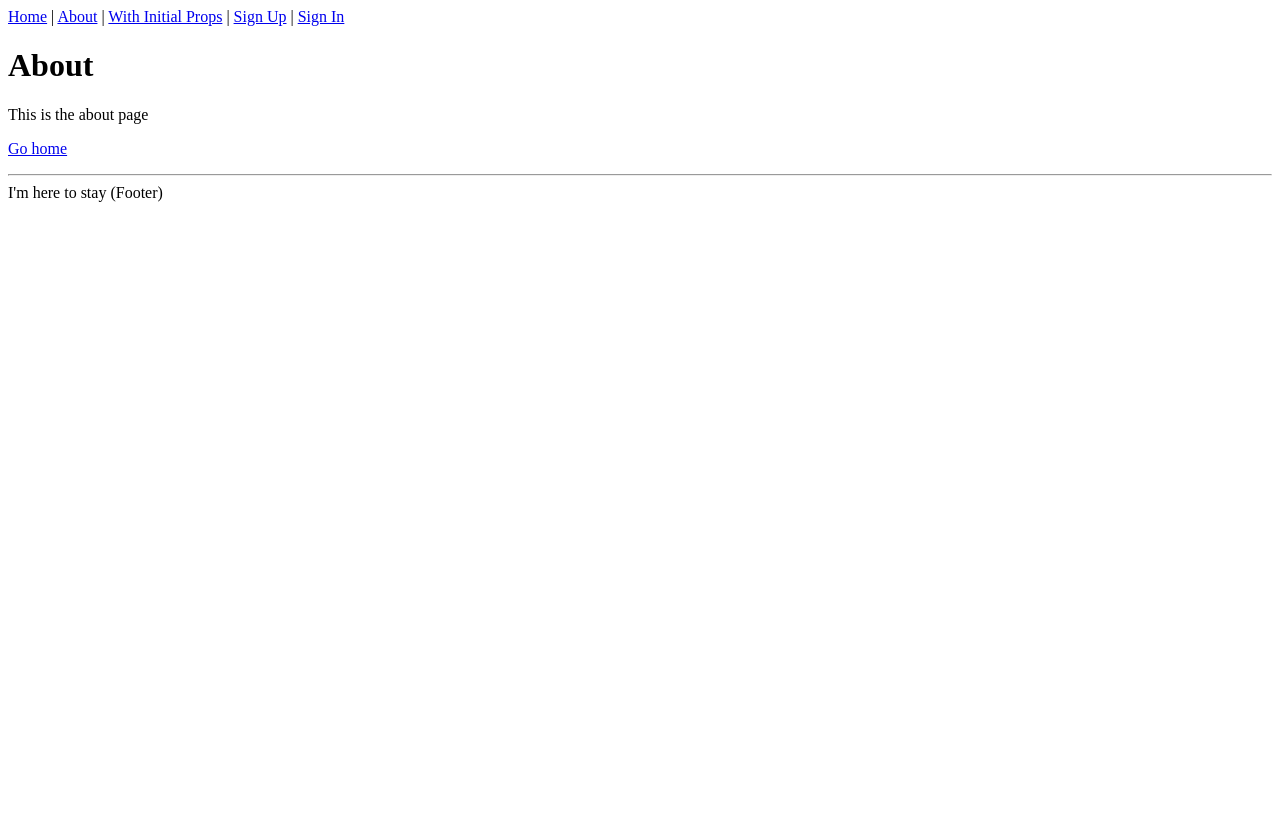
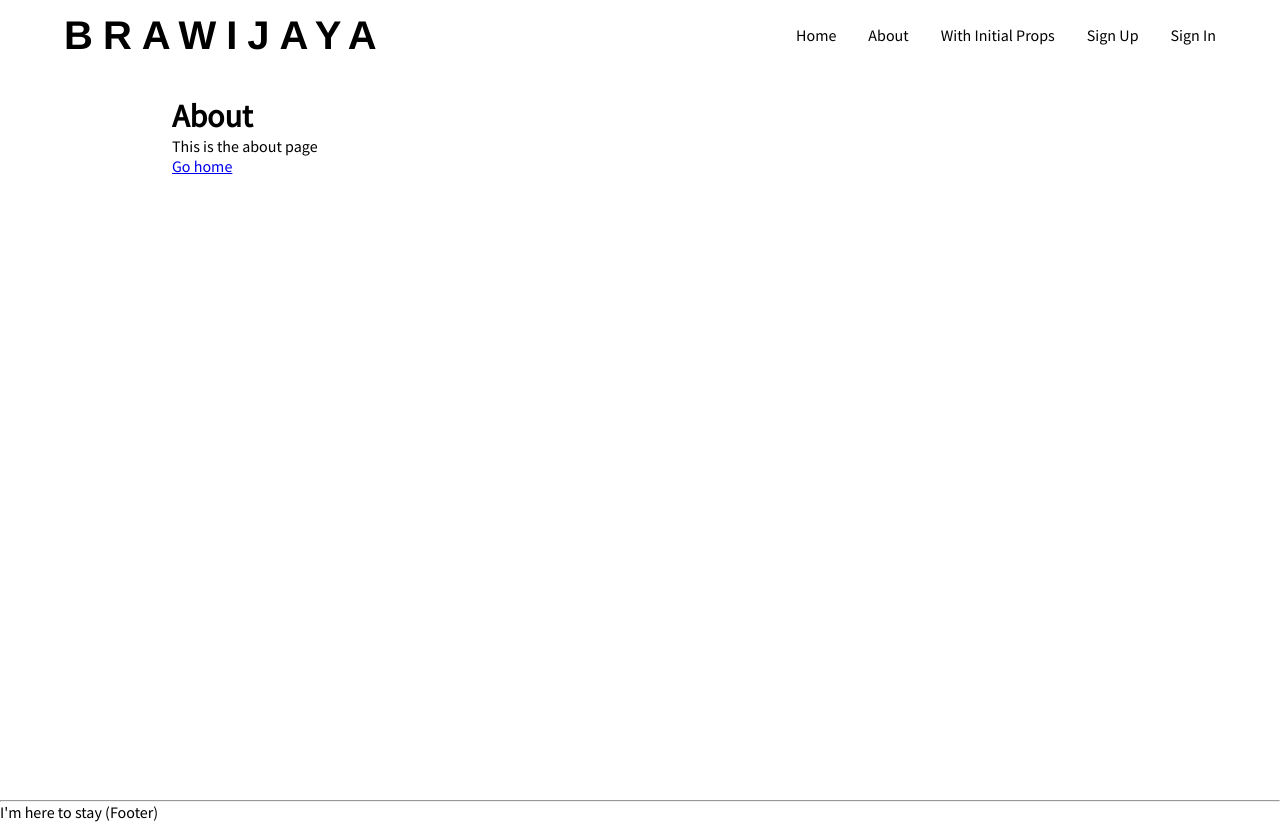
Before and after one commit to arvindeva/brawijaya-club-react, a Next.js app: page /about in a window 1280 px wide. Before the commit the page ends 800 px from the top, so only its background shows below. Built offline with nearby package versions, Linux system fonts and the light colour scheme.

Commit message:
Navbar, styled components, fetch leaderboards

```diff
--- a/components/Layout.tsx
+++ b/components/Layout.tsx
@@ -1,15 +1,25 @@
 import * as React from 'react';
 import Head from 'next/head';
+import styled from 'styled-components';
 
-import Nav from './Nav';
+import NavBar from './NavBar';
 
 type Props = {
   title?: string;
 };
 
+const Main = styled.main`
+  max-width: 1000px;
+  margin: 0 auto;
+  padding-top: 6rem;
+  padding-left: 2rem;
+  padding-right: 2rem;
+  min-height: 100vh;
+`;
+
 const Layout: React.FunctionComponent<Props> = ({
   children,
-  title = 'Title'
+  title = 'Title',
 }) => (
   <div>
     <Head>
@@ -18,9 +28,9 @@ const Layout: React.FunctionComponent<Props> = ({
       <meta name="viewport" content="initial-scale=1.0, width=device-width" />
     </Head>
     <header>
-      <Nav />
+      <NavBar />
     </header>
-    {children}
+    <Main>{children}</Main>
     <footer>
       <hr />
       <span>I'm here to stay (Footer)</span>
--- a/components/Nav.tsx
+++ /dev/null
@@ -1,28 +0,0 @@
-import * as React from 'react';
-import Link from 'next/link';
-
-const Nav = () => (
-  <nav>
-    <Link href="/">
-      <a>Home</a>
-    </Link>{' '}
-    |{' '}
-    <Link href="/about">
-      <a>About</a>
-    </Link>{' '}
-    |{' '}
-    <Link href="/initial-props">
-      <a>With Initial Props</a>
-    </Link>{' '}
-    |{' '}
-    <Link href="/signup">
-      <a>Sign Up</a>
-    </Link>{' '}
-    |{' '}
-    <Link href="/signin">
-      <a>Sign In</a>
-    </Link>
-  </nav>
-);
-
-export default Nav;
--- /dev/null
+++ b/components/NavBar.tsx
@@ -0,0 +1,66 @@
+import * as React from 'react';
+import Link from 'next/link';
+import styled from 'styled-components';
+
+const StyledNavBar = styled.div`
+  position: fixed;
+  width: 100%;
+  height: 70px;
+  /* background-color: #ff403a; */
+  display: flex;
+  justify-content: space-between;
+  color: black;
+  align-items: center;
+  padding: 0 4rem;
+
+  .logo {
+    font-family: 'Helvetica', sans-serif;
+    font-size: 2.5rem;
+    font-weight: bold;
+    letter-spacing: 10px;
+    text-decoration: none;
+  }
+
+  .nav-links {
+    display: grid;
+    grid-template-columns: auto auto auto auto auto;
+    grid-gap: 2rem;
+  }
+
+  a {
+    color: black;
+    text-decoration: none;
+    font-size: 1rem;
+  }
+`;
+
+const NavBar = () => (
+  <nav>
+    <StyledNavBar>
+      <div>
+        <Link href="/">
+          <a className="logo">BRAWIJAYA</a>
+        </Link>
+      </div>
+      <div className="nav-links">
+        <Link href="/">
+          <a>Home</a>
+        </Link>
+        <Link href="/about">
+          <a>About</a>
+        </Link>
+        <Link href="/initial-props">
+          <a>With Initial Props</a>
+        </Link>
+        <Link href="/signup">
+          <a>Sign Up</a>
+        </Link>
+        <Link href="/signin">
+          <a>Sign In</a>
+        </Link>
+      </div>
+    </StyledNavBar>
+  </nav>
+);
+
+export default NavBar;
--- /dev/null
+++ b/lib/globalStyle.ts
@@ -0,0 +1,17 @@
+import { createGlobalStyle } from 'styled-components';
+
+const GlobalStyle = createGlobalStyle`
+  * {
+    box-sizing: border-box;
+    margin: 0;
+    padding: 0;
+  }
+  body {
+    @import url('https://fonts.googleapis.com/css?family=Source+Sans+Pro&display=swap');
+    font-family: 'Source Sans Pro', sans-serif;
+    color: black;
+
+  }
+`;
+
+export default GlobalStyle;
--- a/pages/_app.tsx
+++ b/pages/_app.tsx
@@ -1,7 +1,9 @@
 import App, { Container } from 'next/app';
 import React from 'react';
 import { ApolloProvider } from 'react-apollo';
+
 import withApollo from '../lib/withApollo';
+import GlobalStyle from '../lib/globalStyle';
 
 class MyApp extends App<any> {
   render() {
@@ -9,6 +11,7 @@ class MyApp extends App<any> {
     return (
       <Container>
         <ApolloProvider client={apolloClient}>
+          <GlobalStyle />
           <Component {...pageProps} />
         </ApolloProvider>
       </Container>
```
Also changed, not shown: components/Leaderboards.tsx (added, +35 -0 lines), generated/apolloComponents.tsx (+61 -1 lines), graphql/exercise/queries/leaderboards.ts (added, +17 -0 lines), pages/index.tsx (+13 -13 lines).
